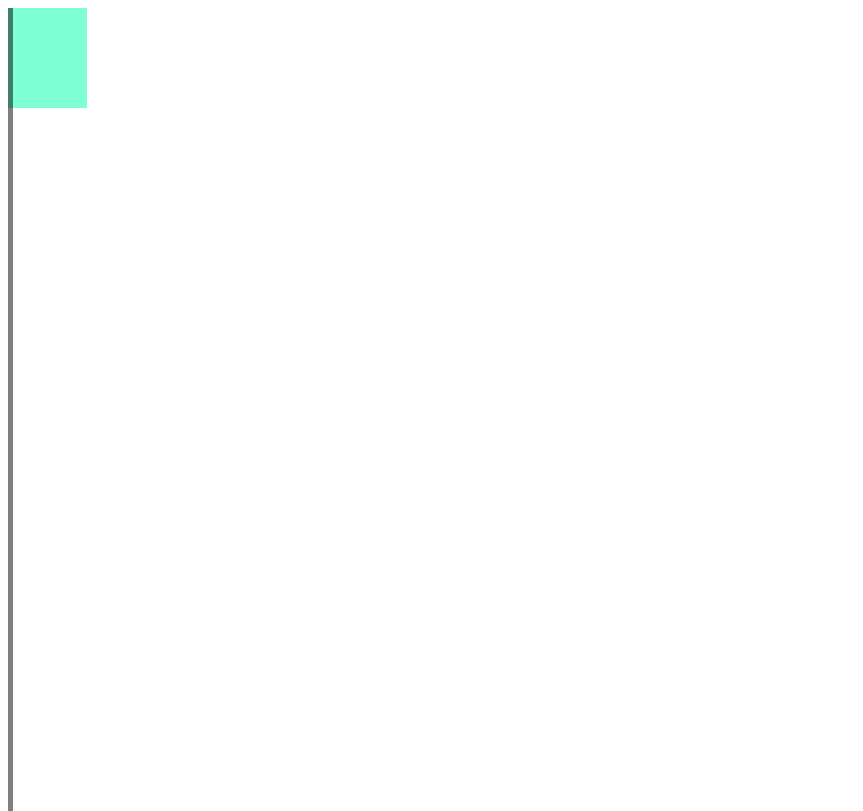
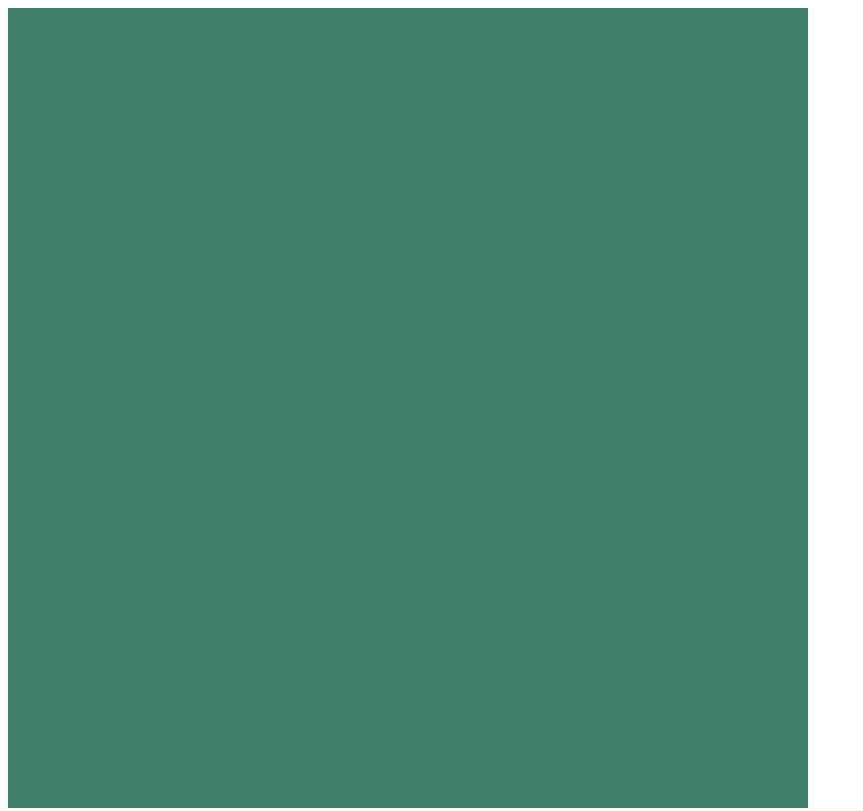
Before and after one commit to elmatze/Project-Etch-A-Sketch, a plain HTML site: page index.html in a window 1280 px wide. Shown: the top 811 px of the page, without its empty margins (0-863 px from the left). Drawn offline with Linux system fonts and the light colour scheme.

Commit message:
Adapted the .father-div so it can contain every 256 child-divs in it perfectly. Each child-div has a width and height of 6.25% so they fit in 16 times per row and column which leaves a 16x16 grid

```diff
--- a/style.css
+++ b/style.css
@@ -1,14 +1,16 @@
 .father {
     background-color: aquamarine;
     opacity: 100%;
-    display: block;
+    display: flex;
+    flex-flow: column wrap;
+    height: 800px;
+    width: 800px;
+
 }
 
 div {
     background-color: black;
     opacity: 50%;
-    height: 100px;
-    display: flex;
-    flex-wrap: wrap;
+    height: 6.25%;
     width: 6.25%;
 }
```
